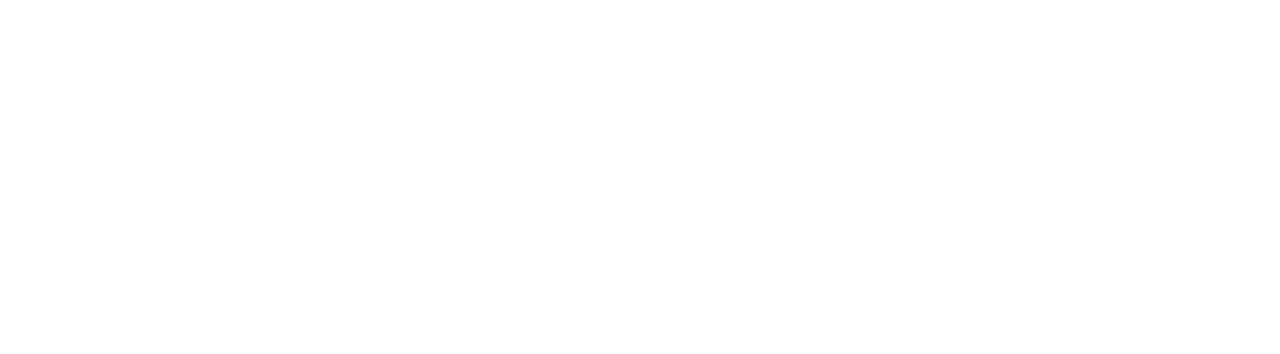
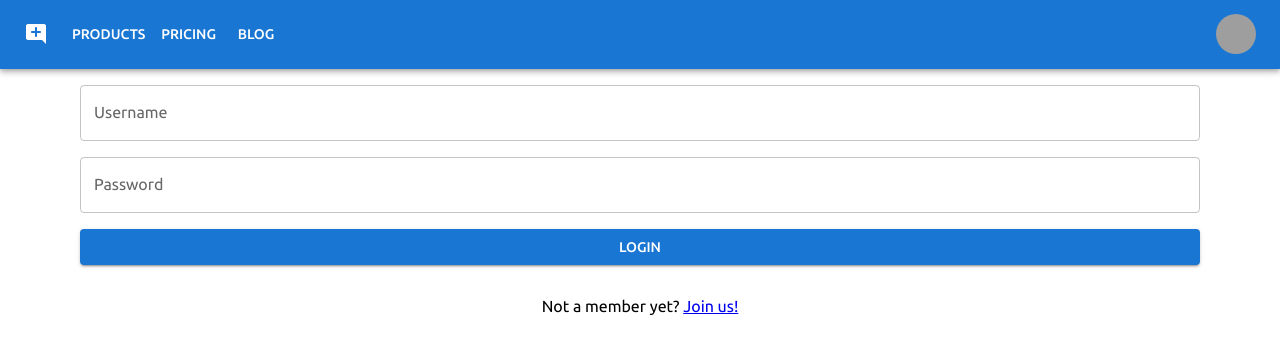
Before and after one commit to arito7/blog-app-react, a React (Create React App) app: page /login in a window 1280 px wide. Before the commit this address had no page. Shown: the top 354 px of the page. Built offline with nearby package versions, Linux system fonts and the light colour scheme; grey boxes are pictures that could not be loaded.

Commit message:
Add Login page

```diff
--- /dev/null
+++ b/src/components/Login.jsx
@@ -0,0 +1,98 @@
+/** @jsxImportSource @emotion/react */
+import { css, jsx } from '@emotion/react';
+import { TextField, Button } from '@mui/material';
+import { useState } from 'react';
+import { Link } from 'react-router-dom';
+import { signin } from '../config/helpers';
+import Loading from './Loading';
+
+const Login = () => {
+  const loading = Loading();
+
+  const onLogin = (username, password) => {
+    loading.setLoading(true);
+    signin(username, password)
+      .then((res) => res.json())
+      .then((data) => {
+        console.log(data);
+        if (data.success) {
+          loading.setLoading(false);
+        } else {
+          console.log(data.message);
+          loading.setLoading(false);
+        }
+      })
+      .catch((err) => console.log(err.message));
+  };
+
+  return (
+    <div>
+      {loading.component}
+      <Form onLogin={onLogin} />
+      <div>
+        <p>
+          Not a member yet? <Link to="/signup">Join us!</Link>{' '}
+        </p>
+      </div>
+    </div>
+  );
+};
+
+const Form = ({ onLogin }) => {
+  const [username, setUsername] = useState('');
+  const [password, setPassword] = useState('');
+
+  const onChange = (e, set) => {
+    set(e.target.value);
+  };
+
+  return (
+    <form
+      action=""
+      css={css`
+        max-width: 90%;
+        margin: auto;
+        padding: 1rem;
+        display: grid;
+        gap: 1rem;
+        align-items: center;
+      `}
+    >
+      <TextField
+        variant="outlined"
+        type="text"
+        id="username"
+        label="Username"
+        name="username"
+        placeholder="Username"
+        value={username}
+        onChange={(e) => {
+          onChange(e, setUsername);
+        }}
+      />
+      <TextField
+        label="Password"
+        variant="outlined"
+        type="password"
+        name="password"
+        id="password"
+        placeholder="Password"
+        value={password}
+        onChange={(e) => {
+          onChange(e, setPassword);
+        }}
+      />
+      <Button
+        type="button"
+        variant="contained"
+        onClick={() => {
+          onLogin(username, password);
+        }}
+      >
+        Login
+      </Button>
+    </form>
+  );
+};
+
+export default Login;
--- a/src/index.jsx
+++ b/src/index.jsx
@@ -1,12 +1,13 @@
 import React from 'react';
 import ReactDOM from 'react-dom';
-import './index.css';
 import App from './App';
 import Signup from './components/Signup';
 import NewPost from './components/NewPost';
+import Home from './components/Home';
+import Login from './components/Login';
 import { BrowserRouter, Route, Routes } from 'react-router-dom';
-import Home from './components/Home';
 import { createTheme, ThemeProvider } from '@mui/material';
+import './index.css';
 
 const theme = createTheme({
   typography: {
@@ -23,6 +24,7 @@
             <Route index element={<Home />} />
             <Route path="newpost" element={<NewPost />} />
             <Route path="signup" element={<Signup />} />
+            <Route path="login" element={<Login />} />
           </Route>
         </Routes>
       </BrowserRouter>
```
